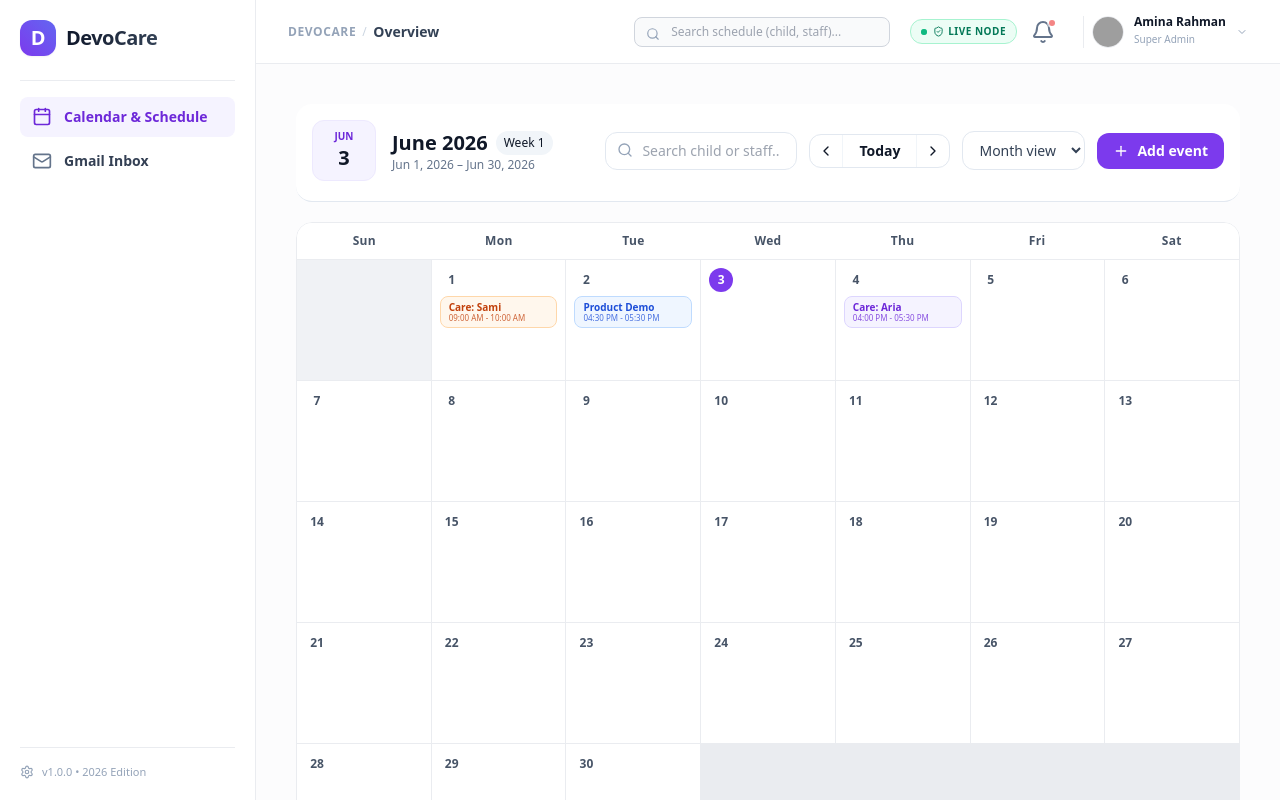
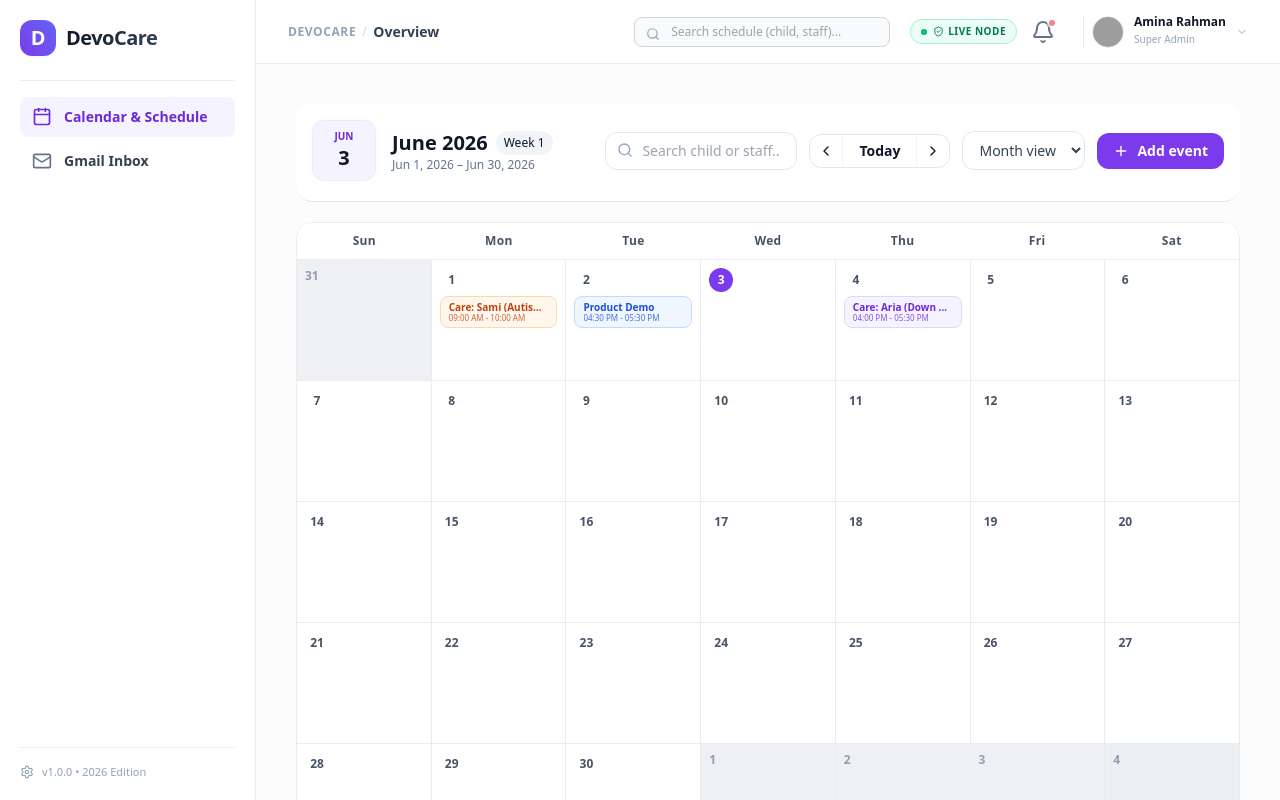
Before and after one commit to toriqulofficialbd/devocare-dashboard, a React (Vite) app: page / in a window 1280 px wide. Built offline with nearby package versions, Linux system fonts and the light colour scheme; grey boxes are pictures that could not be loaded.

Commit message:
final touch up

```diff
--- /dev/null
+++ b/src/Components/Calender/CalenderGrid/HoverPlusButton.jsx
@@ -0,0 +1,14 @@
+export default function HoverPlusButton() {
+  return (
+    /* 👑 ম্যাজিক ফিক্স: absolute এবং relative এর কনফ্লিক্ট দূর করা হলো।
+       প্যারেন্ট ডাইভটি এখন absolute inset-0 হিসেবে পুরো ক্যালেন্ডার সেলের ক্ষোপটি কভার করবে */
+    <div className="absolute inset-0 h-full w-full group cursor-cell pointer-events-auto">
+
+      {/* 🎯 প্লাস বাটন: সাইজ h-7 w-7 এবং টেক্সট-xl দিয়ে আপনার রিকোয়েস্ট অনুযায়ী বড় ও ট্রেন্ডি করা হয়েছে */}
+     <div className="absolute bottom-2 right-2 hidden sm:flex items-center justify-center h-7 w-7 rounded-lg border border-slate-200 bg-white shadow-xs text-slate-500 font-bold text-xl select-none pointer-events-none opacity-0 scale-95 group-hover:opacity-100 group-hover:scale-100 group-hover:bg-violet-50/70 group-hover:text-violet-600 group-hover:border-violet-300 transition-all duration-150 ease-out z-45">
+            +
+          </div>
+
+    </div>
+  );
+}
--- a/src/Components/Calender/CalenderGrid/MonthViewGrid/MonthDayCell.jsx
+++ b/src/Components/Calender/CalenderGrid/MonthViewGrid/MonthDayCell.jsx
@@ -1,4 +1,5 @@
 
+import HoverPlusButton from "../HoverPlusButton";
 import MonthEventCard from "./MonthEventCard";
 
 export default function MonthDayCell({
@@ -7,7 +8,7 @@ export default function MonthDayCell({
 }) {
   return (
     <div
-      onMouseDown={() => { if(handleMouseDown) handleMouseDown(day); if(setActiveMobileDay) setActiveMobileDay(day); }}
+      onMouseDown={() => { if (handleMouseDown) handleMouseDown(day); if (setActiveMobileDay) setActiveMobileDay(day); }}
       onMouseEnter={() => handleMouseEnter && handleMouseEnter(day)}
 
       // 👑 👑 ২. ম্যাজিক ফিক্স: মাসের এই সুনির্দিষ্ট তারিখের ঘরটি যাতে উপর থেকে টেনে আনা কার্ডের ড্রপ সিগন্যাল রিসিভ করতে পারে
@@ -16,17 +17,15 @@ export default function MonthDayCell({
         if (handleEventDrop) handleEventDrop(day); // 👈 মাউস ছেড়ে দিলে ওই নতুন তারিখের সংখ্যাটি প্যারেন্টে পাঠাবে [▲]
       }}
 
-      className={`min-h-[70px] sm:min-h-[120px] p-1.5 sm:p-2 transition-all flex flex-col relative cursor-cell bg-white ${
-        isDaySelected ? "!bg-violet-50/40" : ""
-      }`}
+      className={`min-h-[70px] sm:min-h-[120px] p-1.5 sm:p-2 transition-all flex flex-col relative cursor-cell bg-white ${isDaySelected ? "!bg-violet-50/40" : ""
+        }`}
     >
       {/* তারিখের গোল বেগুনি ব্যাজ নোড */}
       <div className="flex sm:justify-start justify-center mb-1 select-none shrink-0">
-        <span className={`h-6 w-6 sm:h-6.5 sm:w-6.5 flex items-center justify-center rounded-full text-center text-xs font-semibold transition-all ${
-          isMobileActive || isDaySelected
+        <span className={`h-6 w-6 sm:h-6.5 sm:w-6.5 flex items-center justify-center rounded-full text-center text-xs font-semibold transition-all ${isMobileActive || isDaySelected
             ? "bg-violet-600 text-white font-black shadow-xs shadow-violet-600/20"
             : "text-[#475467]"
-        }`}>
+          }`}>
           {day}
         </span>
       </div>
@@ -49,6 +48,8 @@ export default function MonthDayCell({
         ))}
       </div>
 
+
+      <HoverPlusButton />
       {/* মোবাইল ভিউর ছোট কালারফুল ডট ইন্ডিকেটরস */}
       <div className="flex sm:hidden flex-wrap gap-0.5 justify-center mt-auto pb-1">
         {dayEvents.map((event) => (
--- a/src/Components/Calender/CalenderGrid/MonthViewGrid/MonthMultiDayBanners.jsx
+++ b/src/Components/Calender/CalenderGrid/MonthViewGrid/MonthMultiDayBanners.jsx
@@ -4,7 +4,7 @@ export default function MonthMultiDayBanners({
   multiDayEvents,
   blankSlots,
   filteredDays,
-  handleEventClick ,
+  handleEventClick,
   handleEventDragStart
 }) {
   return (
--- a/src/Components/Calender/CalenderGrid/MonthViewGrid/MonthViewGrid.jsx
+++ b/src/Components/Calender/CalenderGrid/MonthViewGrid/MonthViewGrid.jsx
@@ -1,10 +1,10 @@
-import  { useState } from "react";
+import { useState } from "react";
 import { motion } from "framer-motion";
 import MonthDayCell from "./MonthDayCell";
 import MonthMultiDayBanners from "./MonthMultiDayBanners";
 
 export default function MonthViewGrid({
-  filteredDays, currentMonth, currentYear, direction, blankSlots, isSelected,  handleMouseDown, handleMouseEnter, activeMobileDay, setActiveMobileDay, handleEventClick,
+  filteredDays, currentMonth, currentYear, direction, blankSlots, isSelected, handleMouseDown, handleMouseEnter, activeMobileDay, setActiveMobileDay, handleEventClick,
   handleEventDragStart, handleEventDrop, events // 👑 মেইন ইভেন্ট লিস্ট রিসিভ
 }) {
   const [isMouseDragging, setIsMouseDragging] = useState(false);
@@ -16,6 +16,15 @@ export default function MonthViewGrid({
   const getSingleDayEventsForDay = (day) => {
     return events ? events.filter(e => Number(day) === Number(e.startDay) && e.startDay === e.endDay && Number(e.month) === Number(currentMonth) && Number(e.year) === currentYear) : [];
   };
+
+  // গত মে মাসের শেষ দিনগুলো (২৯, ৩০, ৩১) বের করার ম্যাথ লজিক
+  const prevMonthLastDate = new Date(currentYear, currentMonth, 0).getDate();
+  const prevMonthDaysArray = blankSlots.map((_, idx) => prevMonthLastDate - blankSlots.length + 1 + idx);
+
+  // আগামী জুলাই মাসের শুরুর দিনগুলো (১, ২, ৩, ৪) বের করার ম্যাথ লজিক
+  const totalGridSlots = blankSlots.length + filteredDays.length;
+  const remainingSlotsCount = totalGridSlots % 7 === 0 ? 0 : 7 - (totalGridSlots % 7);
+  const nextMonthDaysArray = Array.from({ length: remainingSlotsCount }, (_, i) => i + 1);
 
   return (
     <div className="relative w-full">
@@ -34,12 +43,15 @@ export default function MonthViewGrid({
         onMouseUp={() => setIsMouseDragging(false)}
         className="grid grid-cols-7 gap-px bg-[#EAECF0] relative"
       >
-        {/* ব্ল্যাঙ্ক ডেস লুপ */}
-        {blankSlots.map((_, index) => (
-          <div key={`blank-${index}`} className="min-h-[70px] sm:min-h-[120px] bg-slate-50/50" />
+
+        {/* 👑 👑 ফিক্স ১: গত মাসের শেষ দিনগুলোর নম্বর স্পষ্ট ও প্রফেশনাল ক্লিয়ার রিড করা হলো (opacity-65 ও text-slate-500 সিঙ্কড) [▲] */}
+        {prevMonthDaysArray.map((prevDay, index) => (
+          <div key={`prev-${index}`} className="min-h-[70px] sm:min-h-[120px] bg-slate-50/40 p-1.5 sm:p-2 flex flex-col justify-start opacity-65 select-none cursor-not-allowed">
+            <span className="text-xs font-bold text-slate-500 text-center sm:text-left transition-all">{prevDay}</span>
+          </div>
         ))}
 
-        {/* দিনগুলোর সেল ম্যাপ লুপ */}
+        {/* দিনগুলোর সেল ম্যাপ লুপ (আপনার ওরিজিনাল কোড অবিকল বহাল আছে) */}
         {filteredDays.map((day) => {
           const isDaySelected = isSelected(day);
           const singleDayEvents = getSingleDayEventsForDay(day);
@@ -67,13 +79,20 @@ export default function MonthViewGrid({
           );
         })}
 
-        {/* 👑 👑 জাদুকরী ওভারলে লেয়ার: এটি স্ক্রিনশটের অবিকল 'Team offsite'-এর মতো একাধিক দিনের ইভেন্টকে চ্যাপ্টা ফিতা বানিয়ে দিবে */}
+        {/* 👑 👑 ফিক্স ২: আগামী জুলাই মাসের শুরুর দিনগুলোর নম্বর স্পষ্ট ও প্রফেশনাল ক্লিয়ার রিড করা হলো (opacity-65 ও text-slate-500 সিঙ্কড) [▲] */}
+        {nextMonthDaysArray.map((nextDay, index) => (
+          <div key={`next-${index}`} className="min-h-[70px] sm:min-h-[120px] bg-slate-50/40 p-1.5 sm:p-2 flex flex-col justify-start opacity-65 select-none cursor-not-allowed">
+            <span className="text-xs font-bold text-slate-500 text-center sm:text-left transition-all">{nextDay}</span>
+          </div>
+        ))}
+
+        {/* জাদুকরী ওভারলে লেয়ার: এটি স্ক্রিনশটের অবিকল 'Team offsite'-এর মতো একাধিক দিনের ইভেন্টকে চ্যাপ্টা ফিতা বানিয়ে দিবে */}
         <MonthMultiDayBanners
           multiDayEvents={multiDayEvents}
           blankSlots={blankSlots}
           filteredDays={filteredDays}
           handleEventClick={handleEventClick}
-            handleEventDragStart={handleEventDragStart}
+          handleEventDragStart={handleEventDragStart}
         />
 
       </motion.div>
--- a/src/Pages/CalendarView.jsx
+++ b/src/Pages/CalendarView.jsx
@@ -21,11 +21,28 @@ export default function CalendarView() {
   const [editingEventId, setEditingEventId] = useState(null); // 👑 এডিটিং ট্র্যাক আইডি
   const [draggedEventId, setDraggedEventId] = useState(null);
 
+    // 👑 চূড়ান্ত ফিক্স: ডেমো ডাটার চাইল্ড নেম ও স্টাফ নেম ড্রপডাউন লিস্টের টেক্সটের সাথে ১০০% হুবহু ম্যাচ করা হলো
   const [events, setEvents] = useState([
-    { id: 1, title: "Care: Sami", employee: "Karim Rahman", startDay: 1, endDay: 1, month: 5, year: 2026, time: "09:00 AM - 10:00 AM", startHour: 9, durationHours: 1, color: "bg-orange-50 text-orange-700 border-orange-200" },
-    { id: 2, title: "Care: Aria", employee: "Sultana Begum", startDay: 4, endDay: 4, month: 5, year: 2026, time: "04:00 PM - 05:30 PM", startHour: 16, durationHours: 1.5, color: "bg-violet-50 text-violet-700 border-violet-200" },
-    { id: 3, title: "Product Demo", employee: "Abir Hasan", startDay: 2, endDay: 2, month: 5, year: 2026, time: "04:30 PM - 05:30 PM", startHour: 16.5, durationHours: 1, color: "bg-blue-50 text-blue-700 border-blue-200" },
+    {
+      id: 1,
+      title: "Care: Sami (Autism Spectrum)", // 👈 ওল্ড "Care: Sami" পরিবর্তন করে ফুল ড্রপডাউন নাম দেওয়া হলো [▲]
+      employee: "Karim Rahman (Therapist)",
+      startDay: 1, endDay: 1, month: 5, year: 2026, time: "09:00 AM - 10:00 AM", startHour: 9, durationHours: 1, color: "bg-orange-50 text-orange-700 border-orange-200"
+    },
+    {
+      id: 2,
+      title: "Care: Aria (Down Syndrome)", // 👈 ওল্ড "Care: Aria" পরিবর্তন করে ফুল ড্রপডাউন নাম দেওয়া হলো [▲]
+      employee: "Sultana Begum (Nurse)",
+      startDay: 4, endDay: 4, month: 5, year: 2026, time: "04:00 PM - 05:30 PM", startHour: 16, durationHours: 1.5, color: "bg-violet-50 text-violet-700 border-violet-200"
+    },
+    {
+      id: 3,
+      title: "Product Demo", // এটি প্রোডাক্ট ডেমো হিসেবে স্টাফের সাথে সিঙ্কড থাকবে
+      employee: "Abir Hasan (Caregiver)",
+      startDay: 2, endDay: 2, month: 5, year: 2026, time: "04:30 PM - 05:30 PM", startHour: 16.5, durationHours: 1, color: "bg-blue-50 text-blue-700 border-blue-200"
+    },
   ]);
+
 
   const [weekDragHours, setWeekDragHours] = useState({ start: 9, end: 10 });
 
@@ -93,6 +110,7 @@ export default function CalendarView() {
   };
 
   const handleMouseDown = (day) => {
+     setEditingEventId(null);
     setIsDragging(true);
     setDragStart(day);
     setDragEnd(day);
@@ -183,7 +201,13 @@ export default function CalendarView() {
   };
 
 
-  const handleAddEventClick = () => {
+    const handleAddEventClick = () => {
+    setEditingEventId(null);
+
+    // 👑 গ্লিচ ফিক্স: নতুন ইভেন্ট ফর্মে যাতে আগের ডাটা না দেখায়, সেজন্য স্টেট ব্ল্যাঙ্ক করা হলো
+    if (setSelectedChild) setSelectedChild("");
+    if (setSelectedEmployee) setSelectedEmployee("");
+
     setDragStart(currentDate.getDate());
     setDragEnd(currentDate.getDate());
     setWeekDragHours({ start: 10, end: 11 });
@@ -191,10 +215,17 @@ export default function CalendarView() {
   };
 
   const closeModal = () => {
+    setEditingEventId(null);
     setDragStart(null);
     setDragEnd(null);
+
+    // 👑 মোডাল বন্ধ করার সময়ও সেফটি রিসেট করে দেওয়া হলো
+    if (setSelectedChild) setSelectedChild("");
+    if (setSelectedEmployee) setSelectedEmployee("");
+
     setIsModalOpen(false);
   };
+
 
   // 👑 লজিক ফিক্স ১: অবজেক্ট এবং সাধারণ নাম্বার—উভয় প্রকার তারিখ সিঙ্কের জন্য ইউনিভার্সাল সেফগার্ড
     // 👑 পরিবর্তন ১: আপনার ফাইলের আনুমানিক ৭০ নম্বর লাইনে থাকা 'isSelected' ফাংশনটি পরিবর্তন করুন:
```
Also changed, not shown: src/Components/Calender/CalendarModal.jsx (+25 -21 lines), src/Components/Calender/CalenderGrid/DayViewGrid/DayTimeline.jsx (+7 -2 lines), src/Components/Calender/CalenderGrid/HoverPlusTimeline.jsx (added, +21 -0 lines), src/Components/Calender/CalenderGrid/WeekViewGrid/WeekViewBody.jsx (+15 -13 lines), src/Components/Calender/CalenderGrid/WeekViewGrid/WeekViewGrid.jsx (+25 -22 lines).
